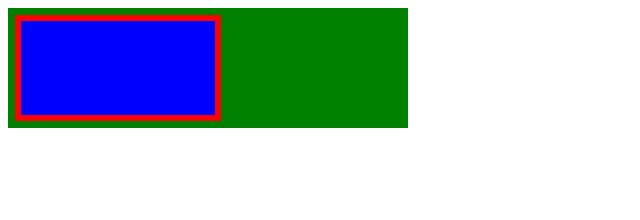
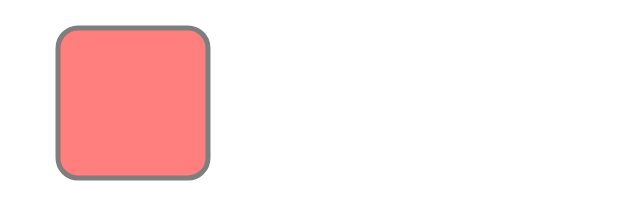
Before and after one commit to venkatyashwanth/svg_icons, a plain HTML site: page index.html in a window 1280 px wide. Shown: the whole page, without its empty margins (0-640 px from the left). Drawn offline with Linux system fonts and the light colour scheme.

Commit message:
svg rectangle with opacity and rounded corners

```diff
--- a/index.html
+++ b/index.html
@@ -8,9 +8,9 @@
 </head>
 
 <body>
-    <!-- SVG-Rectangle -->
-    <svg width="400" height="120"  style="background-color: green;">
-        <rect x="10" y="10" width="200" height="100" stroke="red" stroke-width="6" fill="blue"/>
+    <!-- SVG-Rectangle with opacity and rounded corners -->
+    <svg width="400" height="180">
+        <rect x="50" y="20" rx="20" ry="20" width="150" height="150" style="fill: red;stroke: black;stroke-width: 5;opacity: 0.5;" />
     </svg>
 </body>
 
```
